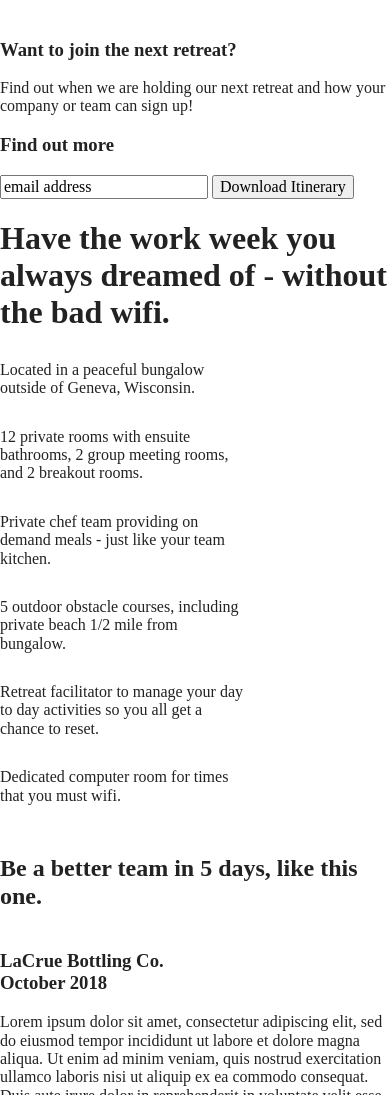
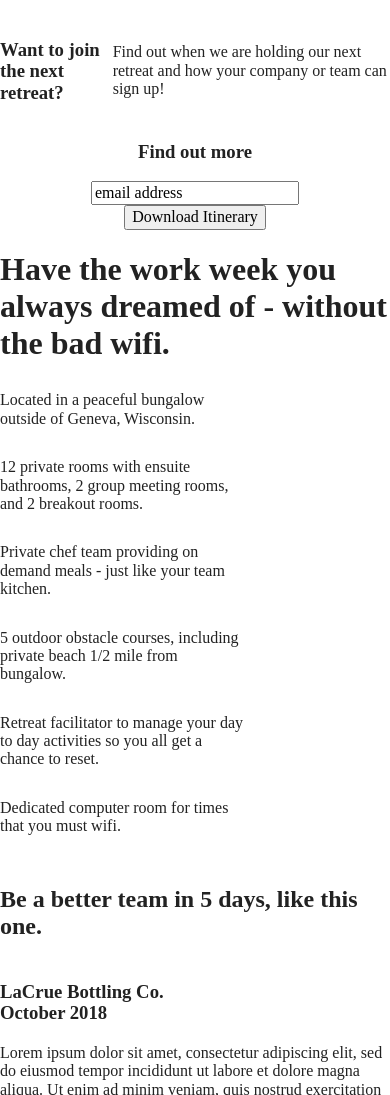
Before and after one commit to devtiata/unplugged-retreat, a website built with Parcel: page index.html in a window 390 px wide. Shown: the part 285-1380 px from the top of the page. Built offline with nearby package versions, Linux system fonts and the light colour scheme.

Commit message:
Mobile layout formatting

```diff
--- a/css/main.css
+++ b/css/main.css
@@ -105,7 +105,7 @@ header .content-wrapper {
   display: flex;
   justify-content: center;
   align-items: center;
-  flex-flow: row wrap;
+  flex-flow: row wrap ;
 }
 
 .header-divider {
@@ -145,6 +145,12 @@ footer .social-icons p {
   align-items: center;
 }
 
+footer .copyright {
+  margin: 20px 0;
+  /*display: flex;
+  justify-content: center;*/
+}
+
 /*----- MOBILE HOMEPAGE -----*/
 
 /*--- HERO---*/
@@ -154,7 +160,20 @@ footer .social-icons p {
   justify-content: center;
   flex-flow: row wrap;
 }
+/*----- FORM -----*/
 
+.form-description {
+  display: flex;
+  justify-content: center;
+  align-items: center;
+}
+
+.form{
+  display: flex;
+  justify-content: center;
+  align-items: center;
+  flex-flow: column;
+}
 /*---- ASIDE ----*/
 
 aside {
@@ -202,11 +221,17 @@ aside {
 
 .reviews h2 {
   margin-bottom: 40px;
+  display: flex;
+  justify-content: center;
+  align-items: center;
 }
 
 .reviews h3 {
   width: 55%;
   margin: 20px 0;
+  display: flex;
+  justify-content: center;
+  align-items: center;
 }
 
 /* ==========================================================================
--- a/index.html
+++ b/index.html
@@ -102,8 +102,7 @@
               <section class="reviews">
                 <div class="content-wrapper">
                   <h2>Be a better team in 5 days, like this one.</h2>
-                <article>
-                  <div>
+
                     <h3>LaCrue Bottling Co. October 2018</h3>
                     <p>
                       Lorem ipsum dolor sit amet, consectetur adipiscing elit, sed do eiusmod tempor incididunt ut labore et
@@ -111,8 +110,7 @@
                       ex ea commodo consequat. Duis aute irure dolor in reprehenderit in voluptate velit esse cillum dolore eu
                       fugiat nulla pariatur.
                     </p>
-                  </div>
-                 </article>
+
                 </div>
               </section>
 
```
